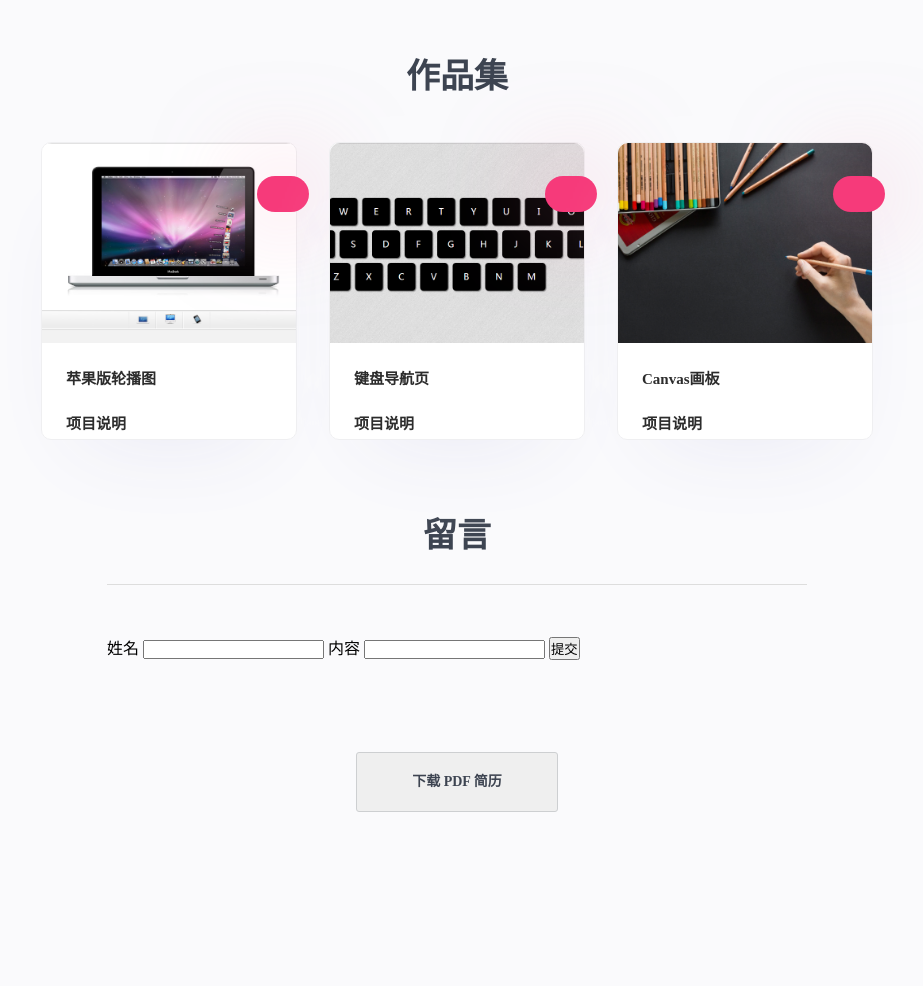
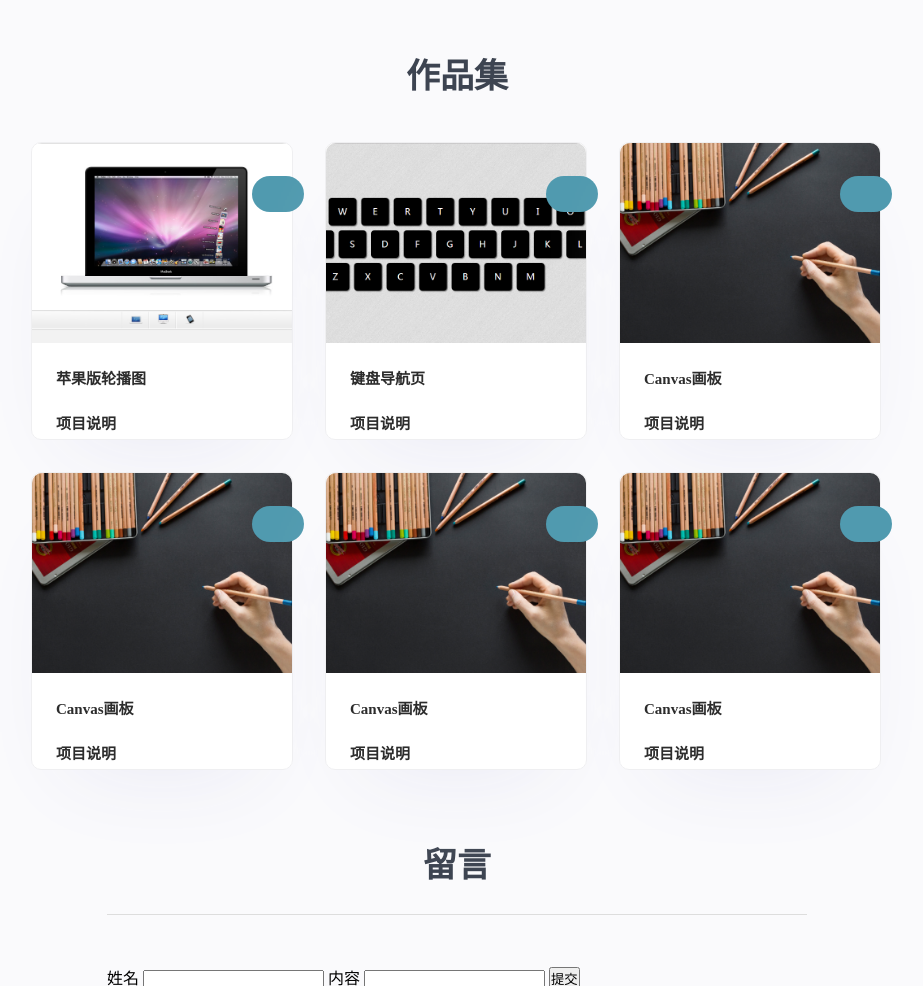
Before and after one commit to musi1024/resume, a plain HTML site: page index.html in a window 1280 px wide. Shown: the part 1370-2356 px from the top of the page, without its empty margins (183-1106 px from the left). Before the commit the page ends 2214 px from the top, so only its background shows below. Drawn offline with nearby package versions, Linux system fonts and the light colour scheme; a script that the page names is missing.

Commit message:
增加作品预览

```diff
--- a/css/style.css
+++ b/css/style.css
@@ -294,8 +294,8 @@ section.skills > #skillRadar {
 
 .projects > ol {
     display: flex;
-    flex-wrap: nowrap;
-    margin: 0 38px;
+    flex-wrap: wrap;
+    margin: 0 28px;
 }
 
 .projects > ol > li {
@@ -326,14 +326,33 @@ section.skills > #skillRadar {
 }
 
 .projects li > .project-view {
+    display: flex;
+    justify-content: center;
+    align-items: center;
     position: absolute;
-    background: #F63A7A;
-    box-shadow: 0px 0px 97px 7px rgba(245,142,178,0.5);
+    background: #509aaf;
+    box-shadow: 0px 0px 150px -25px rgba(80,154,175,1);
     border-radius: 200px;
     width: 52px;
     height: 36px;
-    left: 215px;
+    left: 220px;
     top: 33px;
+}
+
+.projects li > .project-view:hover {
+    cursor: pointer;
+    box-shadow: 0px 0px 12px 0px rgba(74,148,168,1);
+}
+
+.projects li > .project-view:active {
+    cursor: pointer;
+    box-shadow: 0px 0px 0px 0px rgba(74,148,168,1);
+}
+
+.project-view .icon {
+    width: 60%; height: 60%;
+    fill: white;
+    overflow: hidden;
 }
 
 section.message > ol {
--- a/index.html
+++ b/index.html
@@ -80,19 +80,61 @@
       <div class="projects">
         <ol>
           <li>
-            <div class="project-view"></div>
+            <a class="project-view" href="https://musi1024.github.io/Apple-SlideShow/">
+              <svg class="icon" aria-hidden="true">
+                <use xlink:href="#icon-yulan1"></use>
+              </svg>
+            </a>
             <div class="project" style="background-image:url('img/slideshow.png')"></div>
             <p>苹果版轮播图</p>
             <p>项目说明</p>
           </li>
           <li>
-            <div class="project-view"></div>
+            <div class="project-view">
+              <svg class="icon" aria-hidden="true">
+                <use xlink:href="#icon-yulan1"></use>
+              </svg>
+            </div>
             <div class="project" style="background-image:url('img/navpage.png')"></div>
             <p>键盘导航页</p>
             <p>项目说明</p>
           </li>
           <li>
-            <div class="project-view"></div>
+            <div class="project-view">
+              <svg class="icon" aria-hidden="true">
+                <use xlink:href="#icon-yulan1"></use>
+              </svg>
+            </div>
+            <div class="project" style="background-image:url('img/draw.png')"></div>
+            <p>Canvas画板</p>
+            <p>项目说明</p>
+          </li>
+          <li>
+            <div class="project-view">
+              <svg class="icon" aria-hidden="true">
+                <use xlink:href="#icon-yulan1"></use>
+              </svg>
+          </div>
+            <div class="project" style="background-image:url('img/draw.png')"></div>
+            <p>Canvas画板</p>
+            <p>项目说明</p>
+          </li>
+          <li>
+            <div class="project-view">
+              <svg class="icon" aria-hidden="true">
+                <use xlink:href="#icon-yulan1"></use>
+              </svg>
+            </div>
+            <div class="project" style="background-image:url('img/draw.png')"></div>
+            <p>Canvas画板</p>
+            <p>项目说明</p>
+          </li>
+          <li>
+            <div class="project-view">
+              <svg class="icon" aria-hidden="true">
+                <use xlink:href="#icon-yulan1"></use>
+              </svg>
+            </div>
             <div class="project" style="background-image:url('img/draw.png')"></div>
             <p>Canvas画板</p>
             <p>项目说明</p>
@@ -121,7 +163,7 @@
     <script src="https://cdnjs.cloudflare.com/ajax/libs/Swiper/4.3.5/js/swiper.min.js"></script>
     <script src="//cdn.jsdelivr.net/npm/leancloud-storage@3.10.0/dist/av-min.js"></script>
     <script src="js/echarts.min.js"></script>
-    <script src="//at.alicdn.com/t/font_710247_kj3etrjlork.js"></script>
+    <script src="//at.alicdn.com/t/font_710247_1wuzem9p74r.js"></script>
 
     <!-- <script src="js/init-loading.js"></script> -->
     <script src="js/base/View.js"></script>
```
